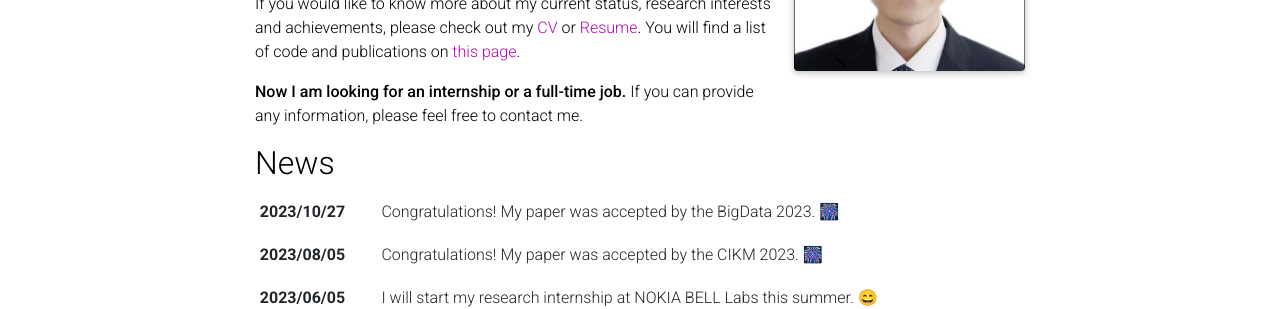
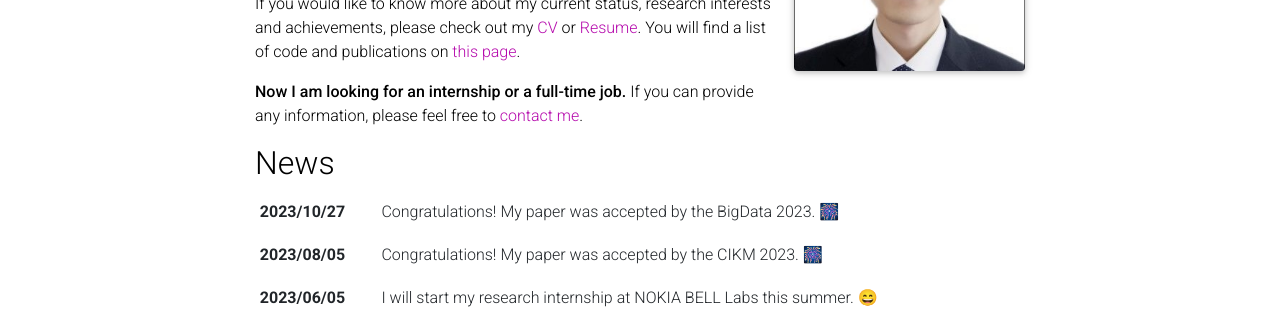
Before and after one commit to hanxiao0607/hanxiao0607.github.io, a Jekyll site: the page built from _pages/about.md, in a window 1280 px wide and 1263 px high. Shown: the part 330-639 px from the top of the window. Built offline with Jekyll 4.4.1, drawn with Linux system fonts in a browser that asks for light colours; emoji names are drawn with the system emoji font; comment, search, counter and statistics services are not loaded; a style sheet for code colours, icons or effects is not loaded; some of the changed lines change nothing that is shown.

Commit message:
03/31/2024

```diff
--- a/_pages/about.md
+++ b/_pages/about.md
@@ -22,4 +22,4 @@
 
 If you would like to know more about my current status, research interests and achievements, please check out my [CV](https://github.com/hanxiao0607/Resume/blob/master/CV.pdf) or [Resume](https://github.com/hanxiao0607/Resume/blob/master/Resume.pdf). You will find a list of code and publications on [this page](https://hanxiao0607.github.io/publications/).
 
-**Now I am looking for an internship or a full-time job.** If you can provide any information, please feel free to contact me.
+**Now I am looking for an internship or a full-time job.** If you can provide any information, please feel free to [contact me](mailto:hanxiao2099@gmail.com).
```
